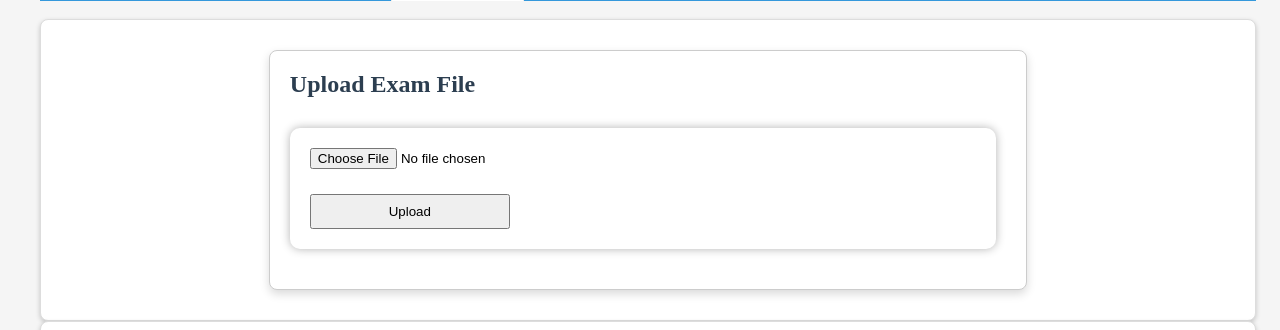
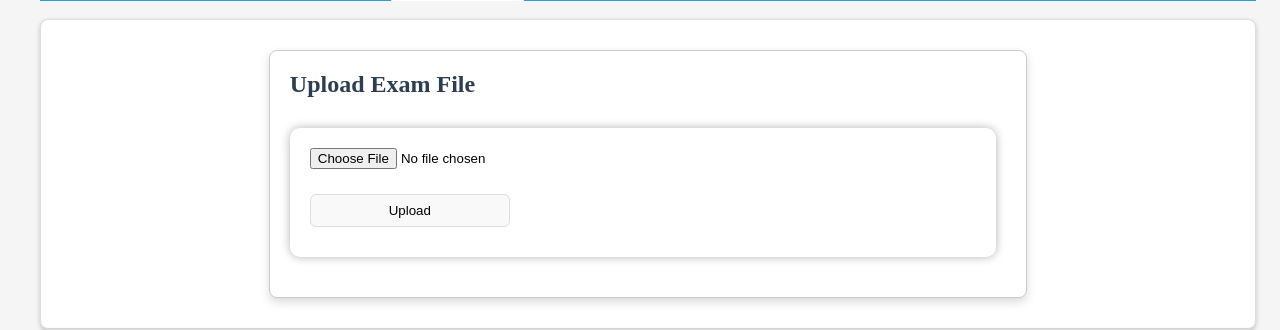
Before and after one commit to wm0516/InvigilateX, a Flask app: page /home/uploadExamDetails in a window 1280 px wide. Shown: the part 246-576 px from the top of the page. Run offline with Flask 3, Linux system fonts and the light colour scheme.

Commit message:
Update uploadExamDetails.html

```diff
--- a/app/templates/mainPart/uploadExamDetails.html
+++ b/app/templates/mainPart/uploadExamDetails.html
@@ -20,7 +20,7 @@
             <h2>Upload Exam File</h2>
             <form id="uploadForm" enctype="multipart/form-data">
                 <input type="file" id="exam_list" name="exam_file" accept=".xlsx,.xls,.xlsm" required><br>
-                <button type="submit">Upload</button>
+                <button type="submit" class="small-frame">Upload</button>
             </form>
             <div id="uploadResult" style="margin-top: 20px;"></div>
         </div>
```
